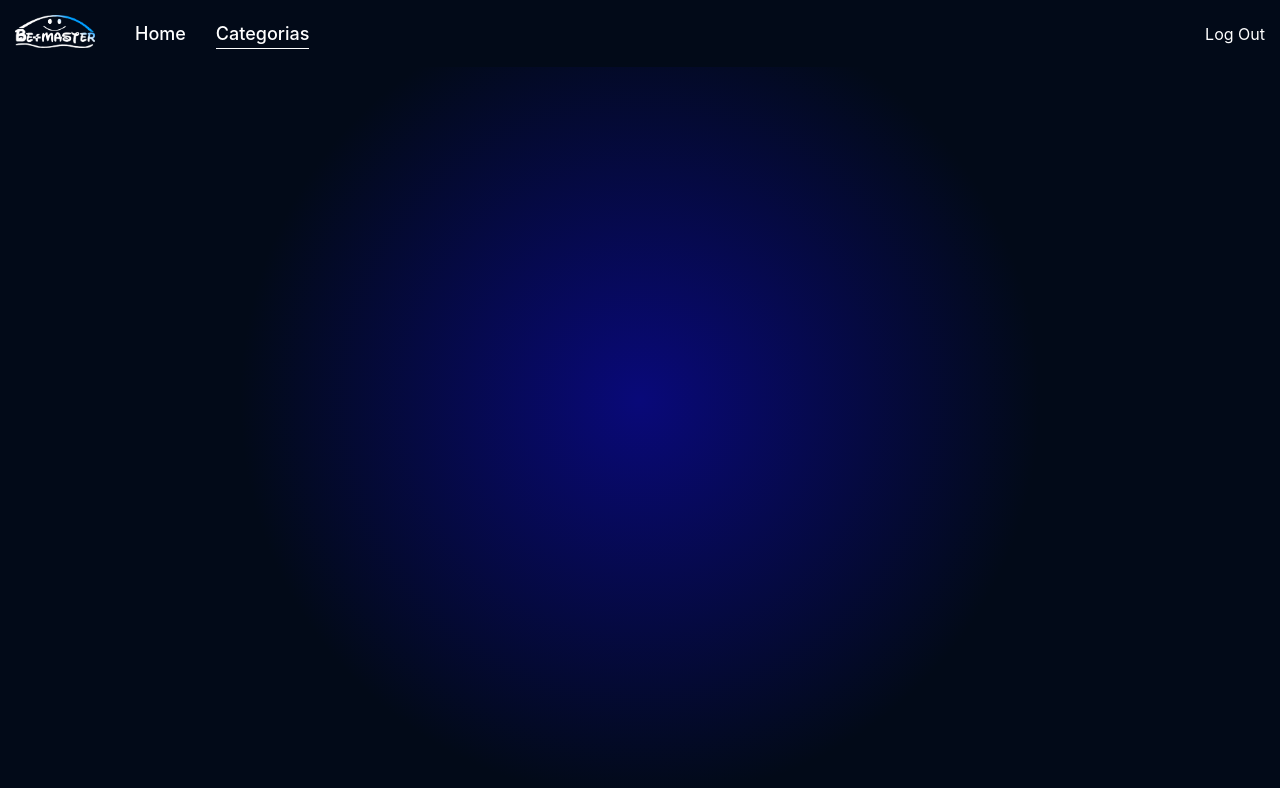
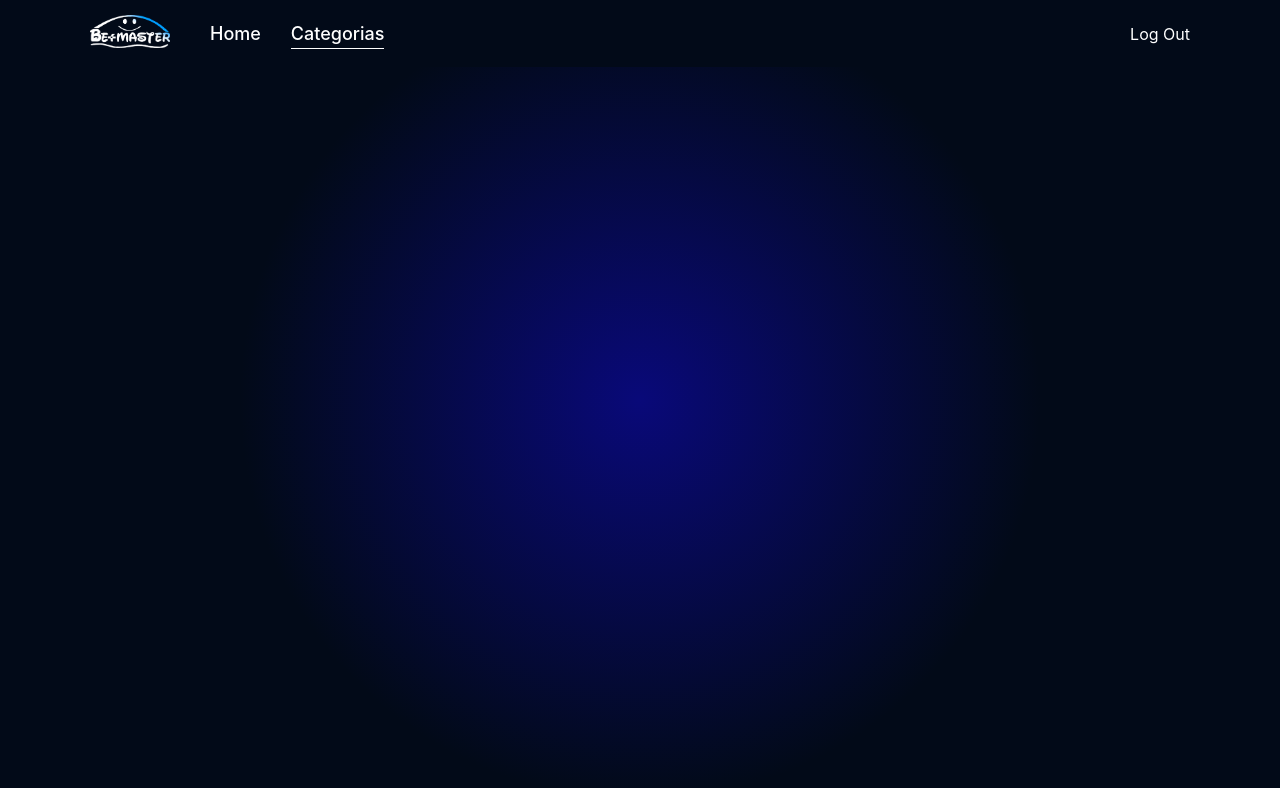
Before and after one commit to mercuryeater/BeMasterTest, a React (Vite) app: page /categories in a window 1280 px wide. Shown: the top 788 px of the page. Built offline with nearby package versions, Linux system fonts and the light colour scheme.

Commit message:
refactor: :lipstick: LogOutDoSomething

```diff
--- a/src/components/Header/Header.jsx
+++ b/src/components/Header/Header.jsx
@@ -1,4 +1,3 @@
-import { useState } from "react";
 import { NavLink, Link } from "react-router-dom";
 import "./Header.scss";
 import logo from "@assets/beMaster2.png";
@@ -7,17 +6,17 @@ export default function Header() {
   const links = {
     Home: "/home",
     Categorias: "/categories",
-    // Recientes: "/watched",
   };
 
   return (
     <header className="header">
-      <div className="header__navContainer">
-        <Link className="header__navContainer__logo" to="/home">
-          <img src={logo} alt="Logo" className="header__logo" />
+      <div className="content">
+        <div className="content__navContainer">
+          <Link className="content__navContainer__logo" to="/home">
+            <img src={logo} alt="Logo" className="content__logo" />
           </Link>
 
-        <nav className="header__navContainer__links">
+          <nav className="content__navContainer__links">
             {Object.entries(links).map(([key, value], index) => (
               <NavLink
                 key={index}
@@ -30,9 +29,10 @@ export default function Header() {
           </nav>
         </div>
 
-      <button type="button" className="header__logout">
+        <Link to="/" className="content__logout">
           Log Out
-      </button>
+        </Link>
+      </div>
     </header>
   );
 }
--- a/src/components/Header/Header.scss
+++ b/src/components/Header/Header.scss
@@ -1,9 +1,14 @@
 .header {
+  background: #020a18;
+}
+
+.content {
   display: flex;
   justify-content: space-between;
   align-items: center;
   padding: 15px;
-  background: #020a18;
+  max-width: 1100px;
+  margin: 0 auto;
 
   &__navContainer {
     width: 100%;
@@ -77,7 +82,7 @@
 }
 
 @media (min-width: 400px) {
-  .header {
+  .content {
     &__navContainer {
       &__links {
         justify-content: flex-start;
```
Lines whose indentation alone changed are shown as unchanged.
